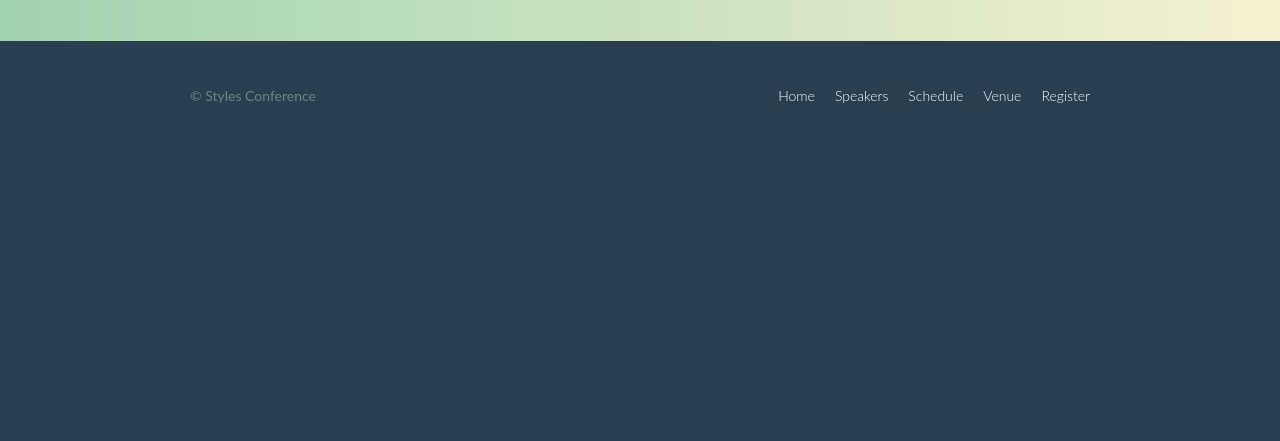
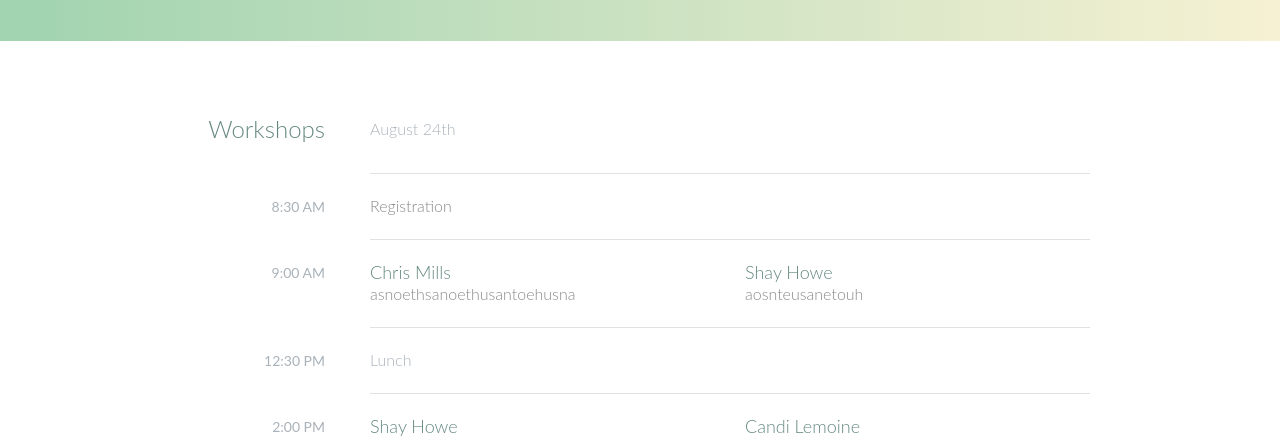
Before and after one commit to DeeGrant/learn-html-css, a plain HTML site: page styles-conference/schedule.html in a window 1280 px wide. Shown: the part 355-796 px from the top of the page. Drawn offline with Linux system fonts and the light colour scheme.

Commit message:
add workshop table

```diff
--- a/styles-conference/assets/stylesheets/main.css
+++ b/styles-conference/assets/stylesheets/main.css
@@ -398,3 +398,79 @@ textarea {
 .register-group textarea {
     height: 78px;
 }
+
+/*
+    Schedule
+*/
+
+table {
+    margin-bottom: 44px;
+    width: 100%
+}
+
+table:last-child {
+    margin-bottom: 0;
+}
+
+th,
+td {
+    padding-bottom: 22px;
+    vertical-align: top;
+}
+
+th {
+    padding-right: 45px;
+    text-align:right;
+    width: 20%;
+}
+
+td {
+    width: 40%;
+}
+
+thead {
+    line-height: 44px;
+}
+
+thead th {
+    color: #648880;
+    font-size: 24px;
+}
+
+tbody th {
+    color: #a9b2b9;
+    font-size: 14px;
+    font-weight: 400;
+    padding-top: 22px;
+    text-transform: uppercase;
+}
+
+tbody td {
+    border-top: 1px solid #dfe2e5;
+    padding-top: 21px;
+}
+
+tbody td:first-of-type {
+    padding-right: 15px;
+}
+
+tbody td:last-of-type {
+    padding-left: 15px;
+}
+
+tbody td:only-of-type {
+    padding-left: 0;
+    padding-right: 0;
+}
+
+table a {
+    color: #888;
+}
+
+table h4 {
+    margin-bottom: 0;
+}
+
+.shedule-offset {
+    color: #a9b2b9;
+}
--- a/styles-conference/schedule.html
+++ b/styles-conference/schedule.html
@@ -29,6 +29,66 @@
         <p>The conference opens with amazing workshops and continues with two days of incredible talks and keynotes, all of which are facilitated by industry-leading experts.</p>
     </div>
 </section>
+<section class="row">
+    <div class="container">
+        <table>
+            <thead>
+                <tr>
+                    <th scope="row">Workshops</th>
+                    <td class="shedule-offset" colspan="2">August 24th</td>
+                </tr>
+            </thead>
+            <tbody>
+                <tr>
+                    <th scope="row">
+                        <time datetime="08:30:00">8:30 AM</time>
+                    </th>
+                    <td colspan="2">Registration</td>
+                </tr>
+                <tr>
+                    <th scope="row">
+                        <time datetime="09:00:00">9:00 AM</time>
+                    </th>
+                    <td>
+                        <a href="speakers.html#chris-mills">
+                            <h4>Chris Mills</h4>
+                            asnoethsanoethusantoehusna
+                        </a>
+                    </td>
+                    <td>
+                        <a href="speakers.html#shay-howe">
+                            <h4>Shay Howe</h4>
+                            aosnteusanetouh
+                        </a>
+                    </td>
+                </tr>
+                <tr>
+                    <th scope="row">
+                        <time datetime="12:30:00">12:30 PM</time>
+                    </th>
+                    <td class="shedule-offset" colspan="2">Lunch</td>
+                </tr>
+                <tr>
+                    <th scope="row">
+                        <time datetime="14:00">2:00 PM</time>
+                    </th>
+                    <td>
+                        <a href="speakers.html#shay-howe">
+                            <h4>Shay Howe</h4>
+                            asonetuh satnoheu oesaonehth asoenutaoneth
+                        </a>
+                    </td>
+                    <td>
+                        <a href="speakers.html#candi-lemoine">
+                            <h4>Candi Lemoine</h4>
+                            saonu snotu hlRC SANOEUT VQJKB
+                        </a>
+                    </td>
+                </tr>
+            </tbody>
+        </table>
+    </div>
+</section>
 <footer class="primary-footer container group">
     <small>&copy; Styles Conference</small>
     <nav class="nav">
```
